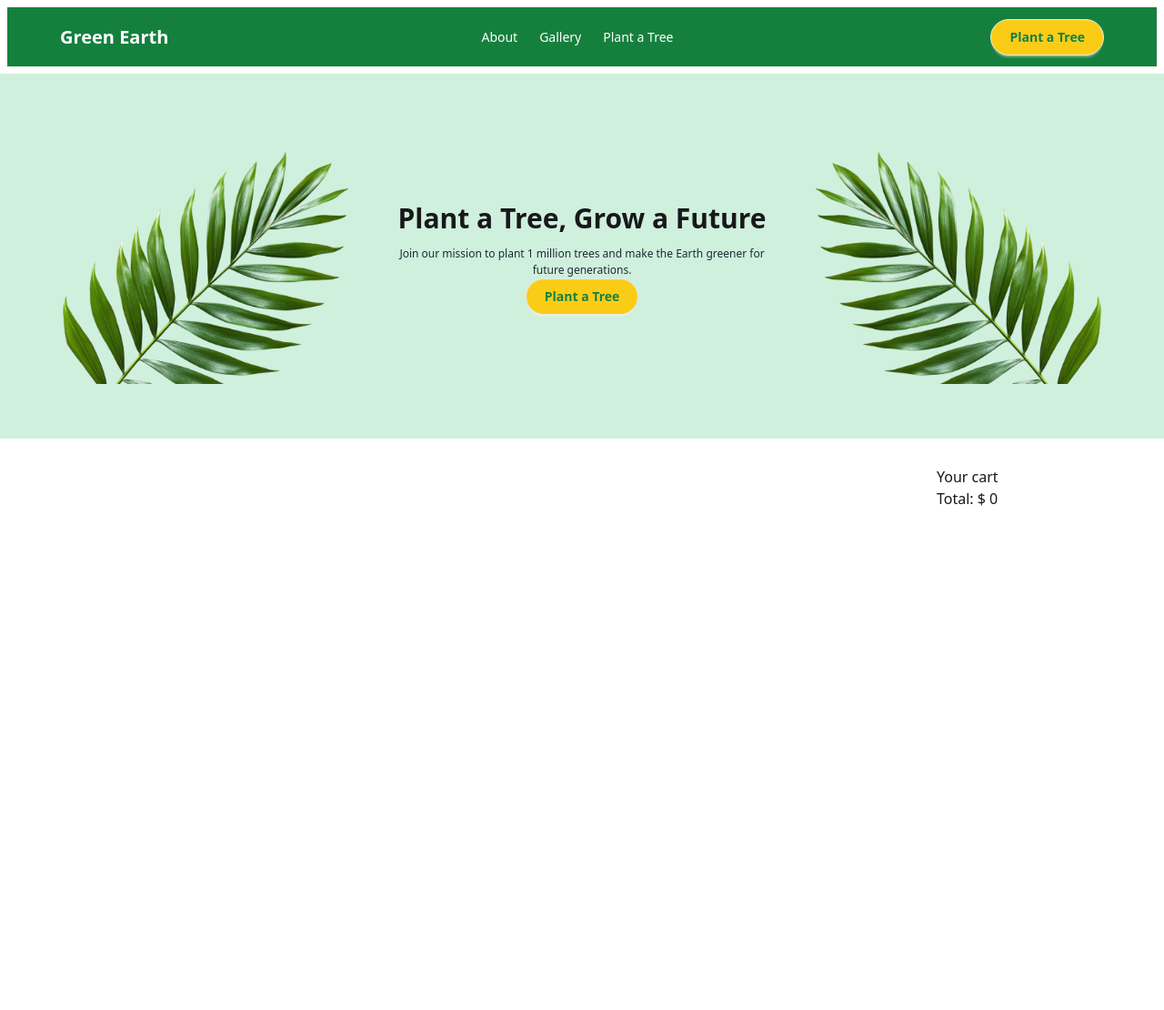
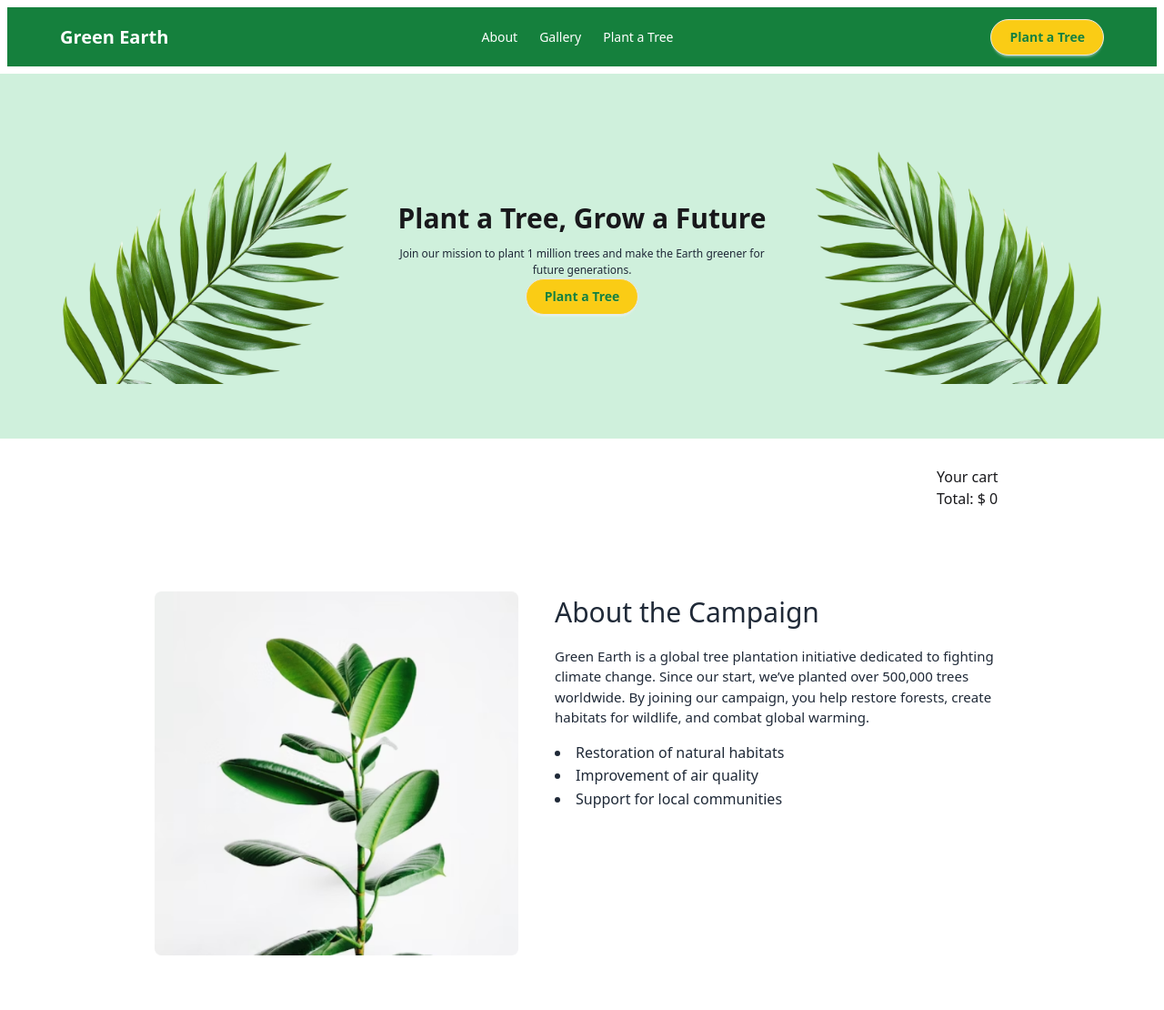
Before and after one commit to TanimMAnto/assaignment-6, a plain HTML site: page index.html in a window 1280 px wide. Shown: the whole page at 91% size. Before the commit the page ends 800 px from the top, so only its background shows below. Drawn offline with nearby package versions, Linux system fonts and the light colour scheme; no server answers.

Commit message:
added file-04

```diff
--- a/index.html
+++ b/index.html
@@ -84,7 +84,21 @@
        </main>
 
 
-
+<!-- section 04 start -->
+ <section class="about-container">
+      <div class="about-img">
+        <img src="assets/about.png" alt="">
+      </div>
+      <div class="about-sec">
+        <h2>About the Campaign</h2>
+        <p>Green Earth is a global tree plantation initiative dedicated to fighting climate change. Since our start, we’ve planted over 500,000 trees worldwide. By joining our campaign, you help restore forests, create habitats for wildlife, and combat global warming.</p>
+        <ul>
+          <li>Restoration of natural habitats</li>
+          <li>Improvement of air quality</li>
+          <li>Support for local communities</li>
+        </ul>
+      </div>
+ </section>
 
     <script src="script.js"></script>
 </body>
--- a/style/style.css
+++ b/style/style.css
@@ -74,3 +74,51 @@
     padding: 10px;
     text-align: center;
 }
+
+
+
+
+
+
+
+
+
+.about-container{
+    align-items: flex-start;
+    justify-content: center;
+    gap: 40px;
+    margin: 0 auto;
+    padding: 60px 20px;
+    max-width: 1090px;
+    display: flex;
+}
+
+
+.about-sec{
+    max-width: 500px;
+}
+
+.about-sec h2{
+    font-size: 30px;
+    margin-bottom: 15px;
+    color: #1F2937;
+}
+
+
+.about-sec p{
+    font-size: 15px;
+    margin-bottom: 15px;
+    color: #1F2937;
+}
+
+
+.about-sec ul{
+    list-style: disc inside;
+    color: #1F2937;
+    line-height: 1.6;
+}
+
+.about-img{
+    max-width: 400px;
+    height: auto;
+}
```
